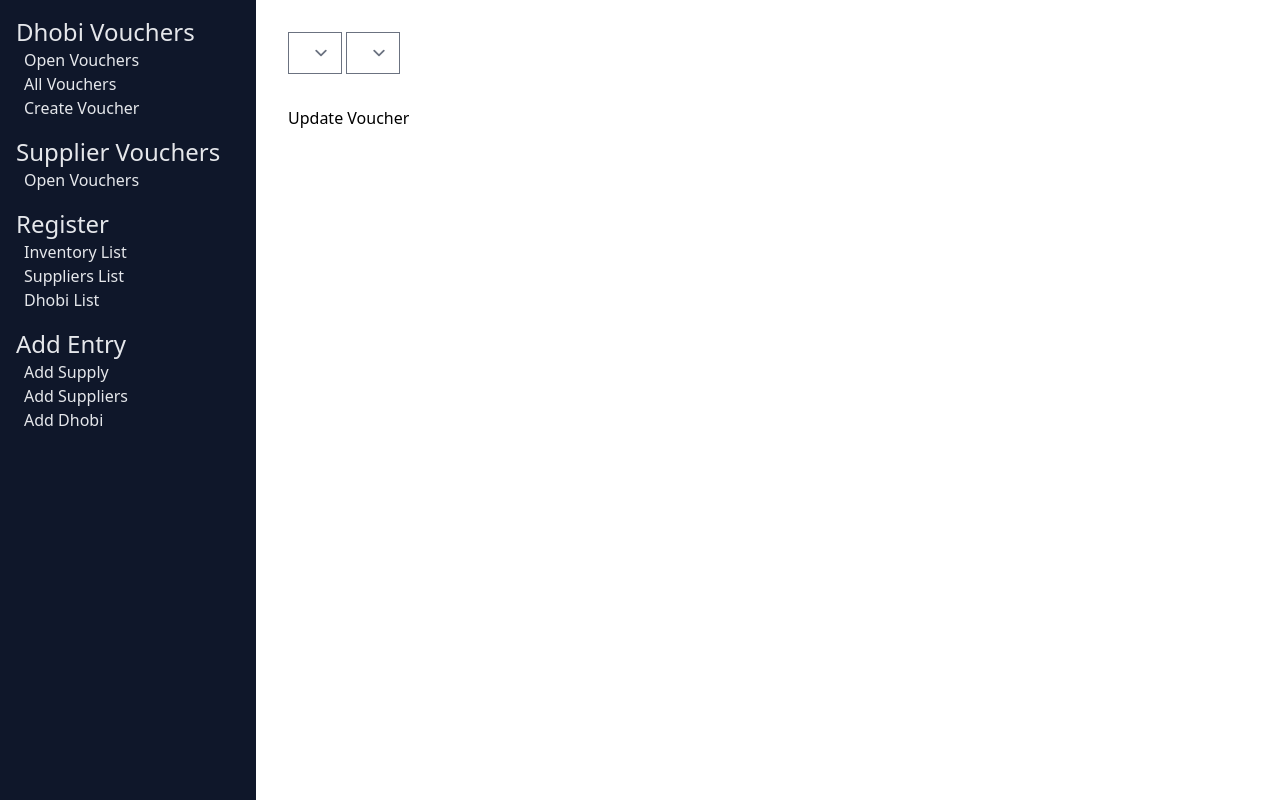
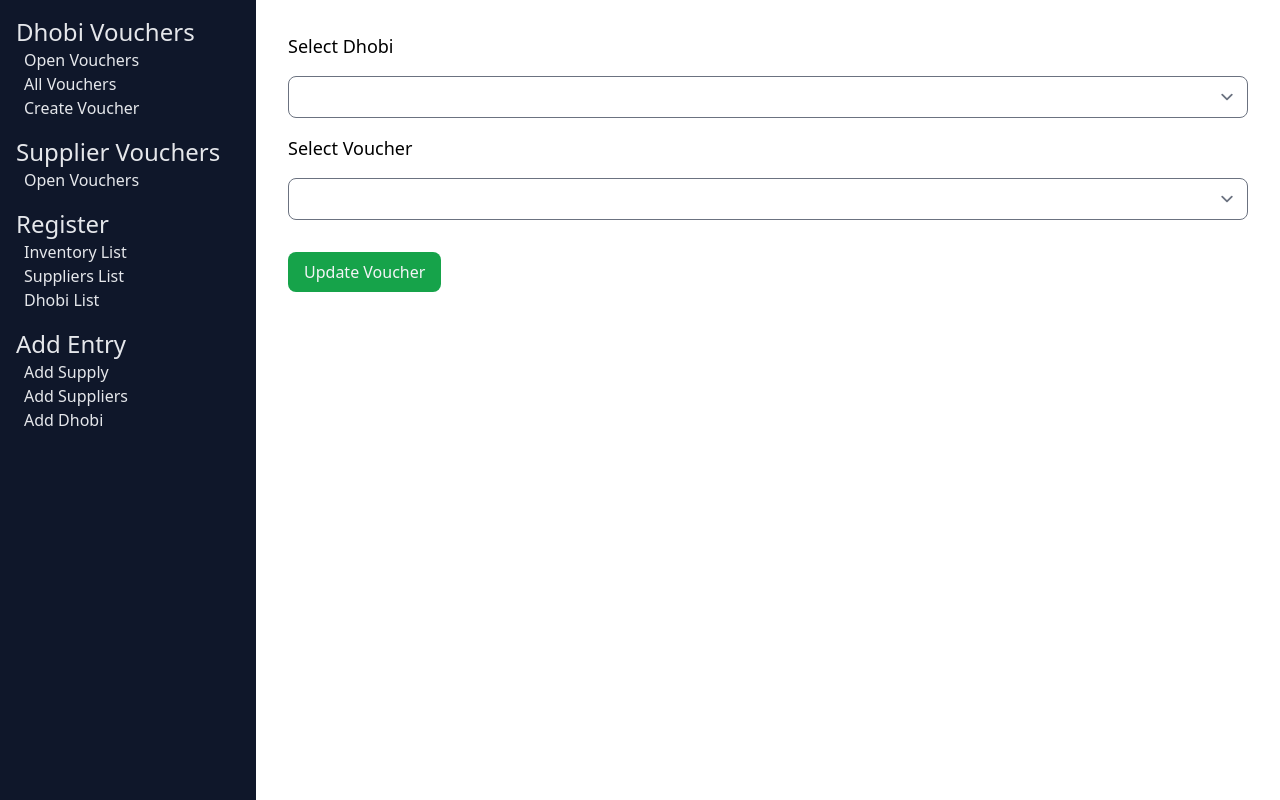
Before and after one commit to AtinRas25/SupplyManager, a Flask app: page /voucher/dhobi_vouchers in a window 1280 px wide. Shown: the part 64-864 px from the top of the page. Run offline with Flask 3, Linux system fonts and the light colour scheme; lists and menus that the app fills with data are empty; style sheets or scripts are compiled from the project's sources; some libraries are stand-ins or nearby versions.

Commit message:
Updated voucher css style

```diff
--- a/manager/main.py
+++ b/manager/main.py
@@ -3,4 +3,4 @@ from manager import create_app
 app = create_app()
 
 if __name__ == "__main__":
-    app.run(debug=False)
+    app.run(debug=True)
--- a/manager/voucher/templates/voucher_details.html
+++ b/manager/voucher/templates/voucher_details.html
@@ -4,17 +4,19 @@
 {% block content %}
 
   <form method="POST">
-    <div>
+    <div class="flex flex-col gap-4">
     {{ form.csrf_token }}
-    {{ form.dhobi(**{"hx-get":"/voucher/get_vouchers", "hx-target": "#vouchers", "hx-trigger":"change"}) }}
-    {{ form.vouchers(**{"hx-get":"/voucher/get_details", "hx-target": "#voucher-table", "hx-trigger":"change"}) }}
+      {{ form.dhobi.label(class_='text-lg') }}
+    {{ form.dhobi(class_='form-select rounded-lg',**{"hx-get":"/voucher/get_vouchers", "hx-target": "#vouchers", "hx-trigger":"change"}) }}
+    {{ form.vouchers.label(class_='text-lg') }}
+      {{ form.vouchers(class_='form-select rounded-lg',**{"hx-get":"/voucher/get_details", "hx-target": "#voucher-table", "hx-trigger":"change"}) }}
 
     </div>
     <div id="full-voucher-detail" class="w-full mt-8">
       <table class="w-full table-auto text-center" id="voucher-table">
 
       </table>
-      {{form.submit}}
+      {{form.submit(class_='px-4 py-2 text-gray-100 bg-green-600 hover:bg-green-700 rounded-lg')}}
       </div>
   </form>
 
```
